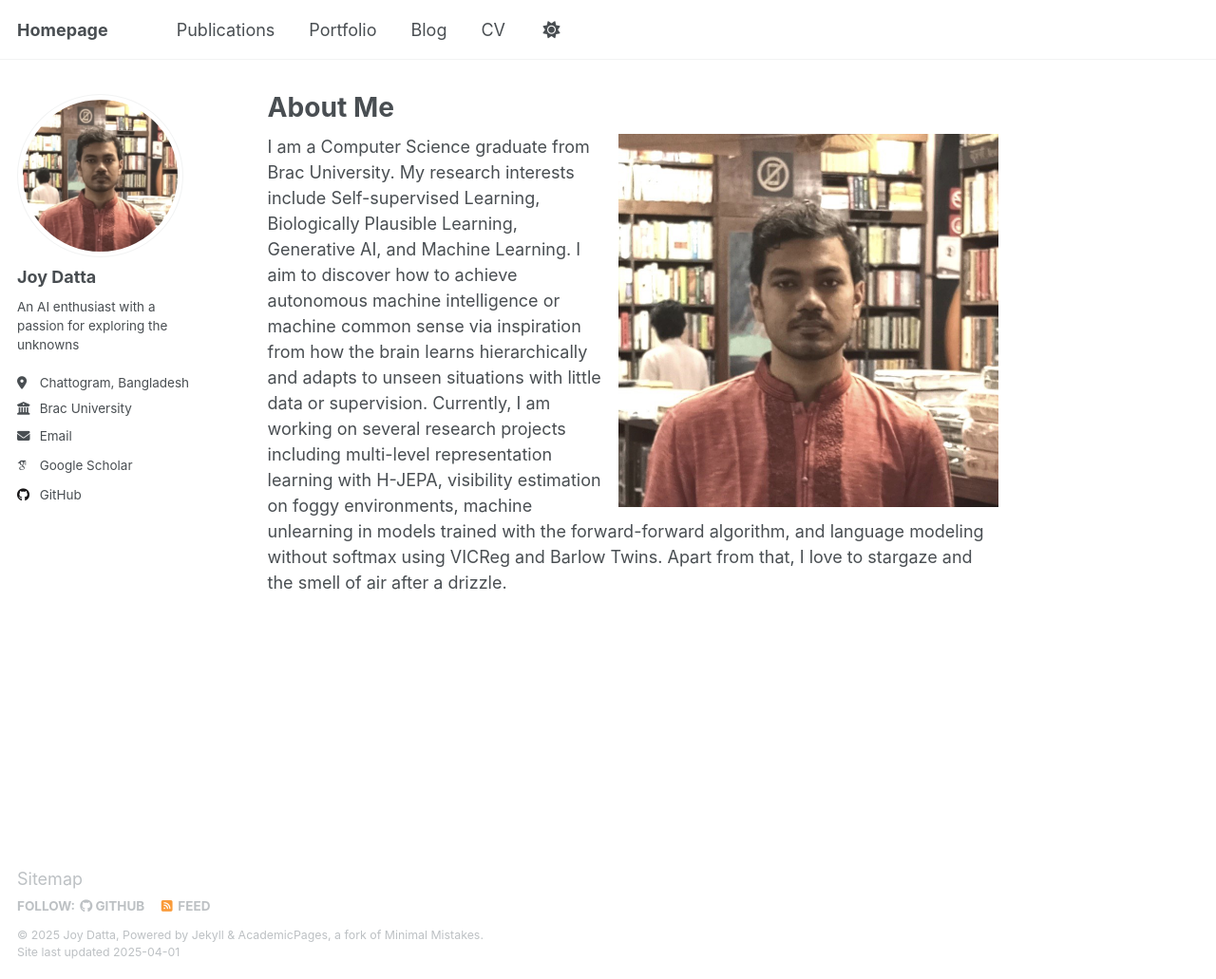
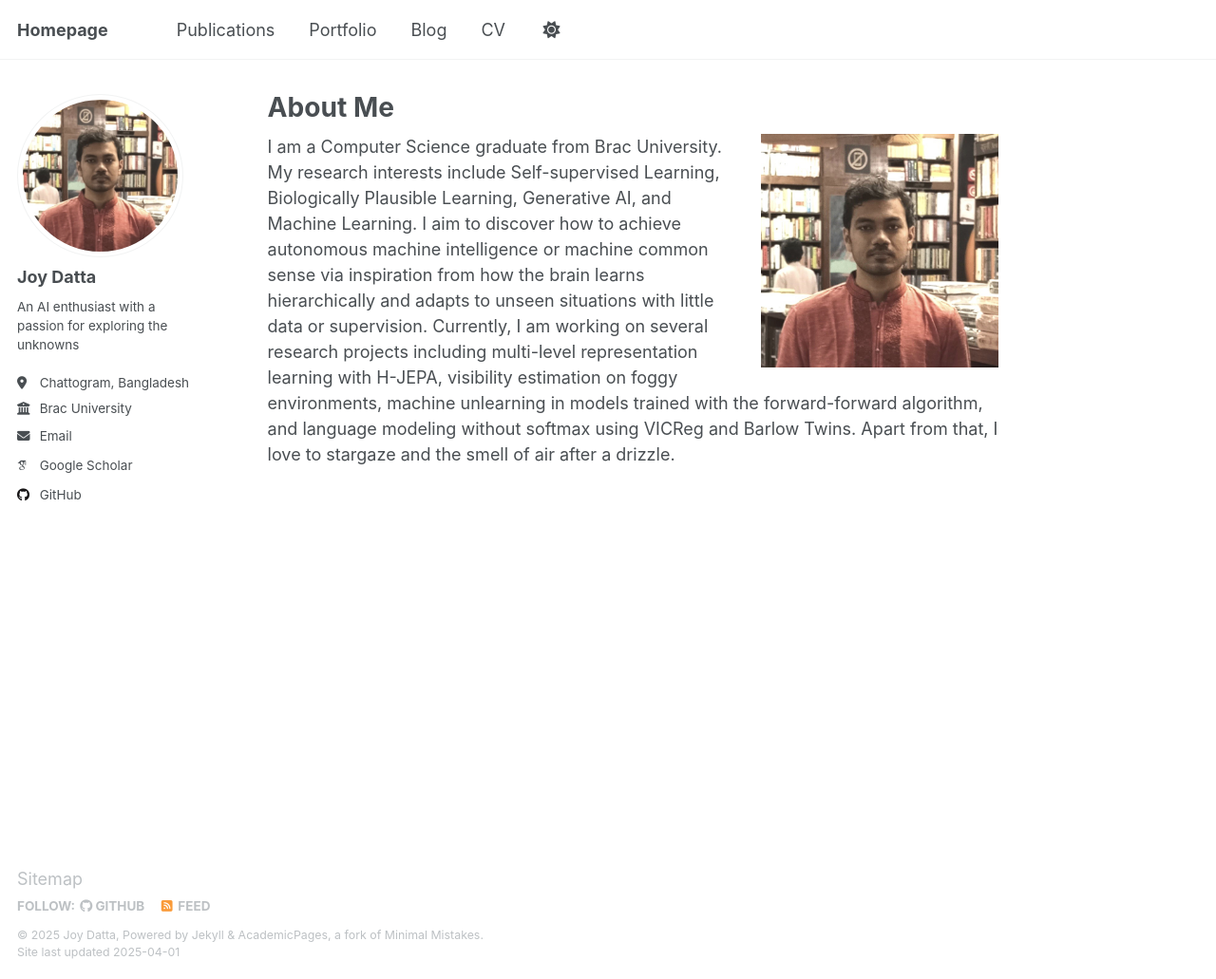
Before and after one commit to joy-datta/joy-datta.github.io, a Jekyll site: the page built from _pages/about.md, in a window 1280 px wide and 1031 px high. Shown: the whole window at 95% size. Built offline with Jekyll 4.4.1, drawn with Linux system fonts in a browser that asks for light colours; some web fonts are replaced.

Commit message:
Update about.md

```diff
--- a/_pages/about.md
+++ b/_pages/about.md
@@ -6,5 +6,5 @@
   - /about/
   - /about.html
 ---
-![illustration](/images/profile.png){: .align-right width="400px"}
+![illustration](/images/profile.png){: .align-right width="250px"}
 I am a Computer Science graduate from Brac University. My research interests include Self-supervised Learning, Biologically Plausible Learning, Generative AI, and Machine Learning. I aim to discover how to achieve autonomous machine intelligence or machine common sense via inspiration from how the brain learns hierarchically and adapts to unseen situations with little data or supervision. Currently, I am working on several research projects including multi-level representation learning with H-JEPA, visibility estimation on foggy environments, machine unlearning in models trained with the forward-forward algorithm, and language modeling without softmax using VICReg and Barlow Twins. Apart from that, I love to stargaze and the smell of air after a drizzle.
```
